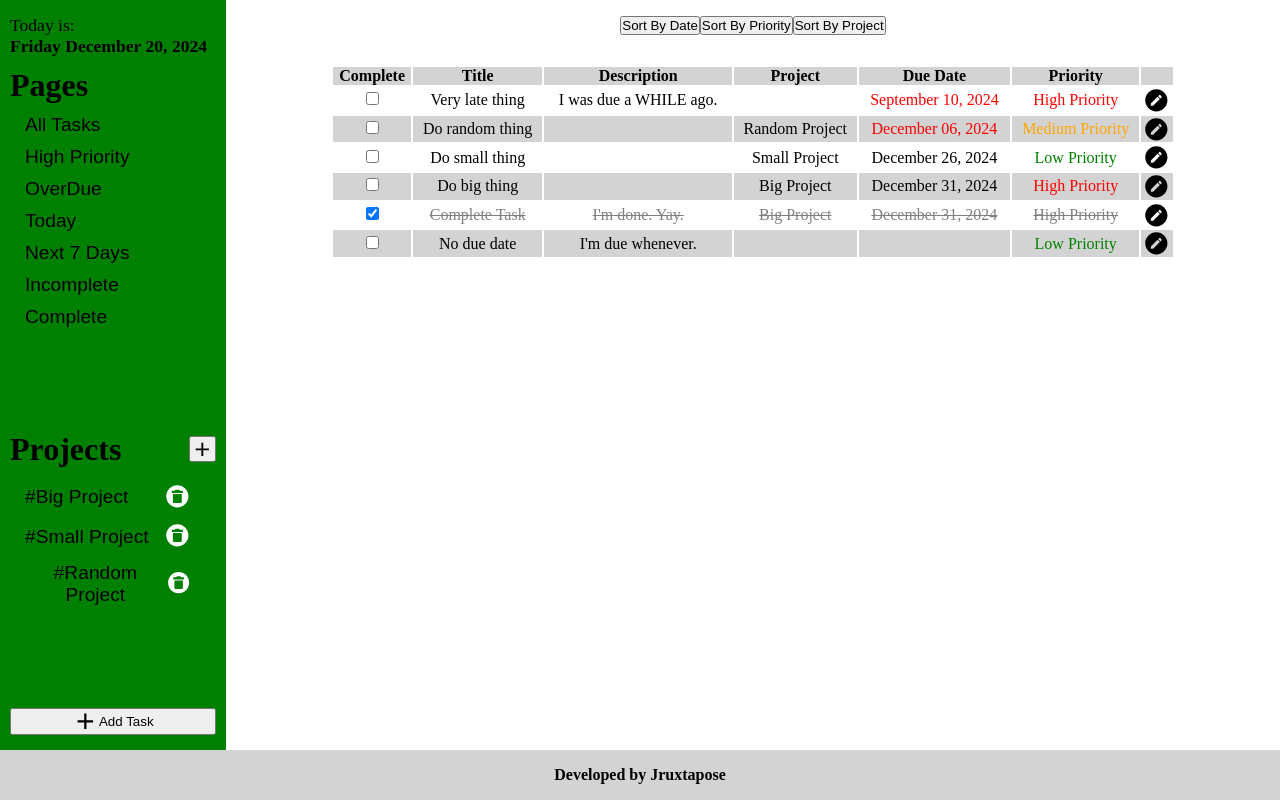
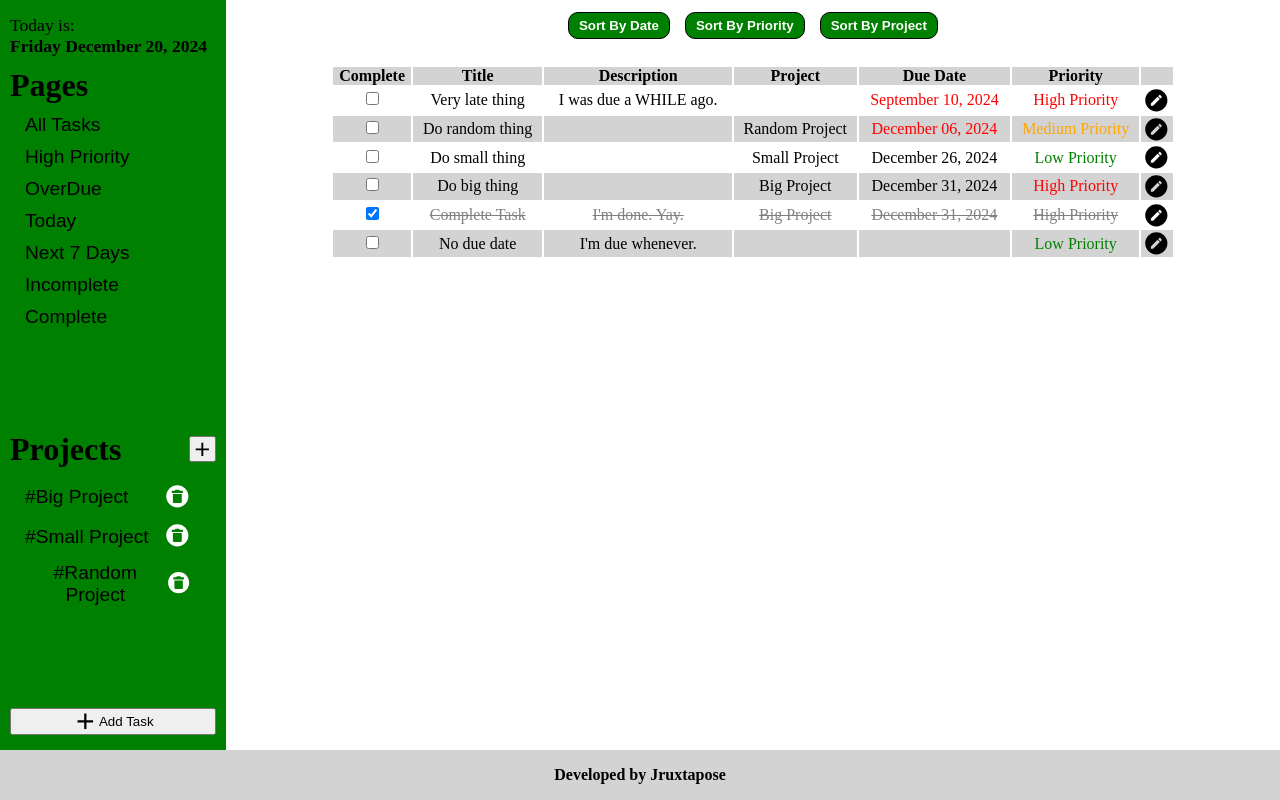
Before and after one commit to jruxtapose/to-do-list, a website built with webpack: page src/index.html in a window 1280 px wide. Built offline with nearby package versions, Linux system fonts and the light colour scheme.

Commit message:
Mild button styling

```diff
--- a/src/css/styles.css
+++ b/src/css/styles.css
@@ -108,6 +108,16 @@
     justify-content: center;
     align-items: center;
     height: 50px;
+    gap: 15px;
+  }
+
+  .sort-buttons button {
+    padding: 5px 10px;
+    background-color: green;
+    color: white;
+    font-weight: bold;
+    border: 1px solid black;
+    border-radius: 10px;
   }
 
   /* Task List Styles */
```
